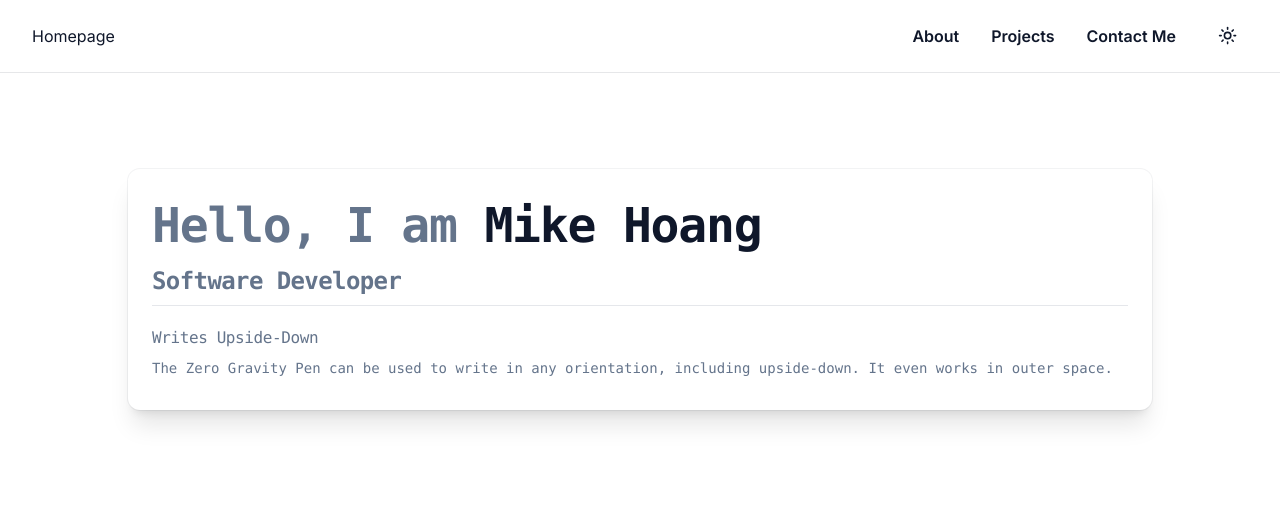
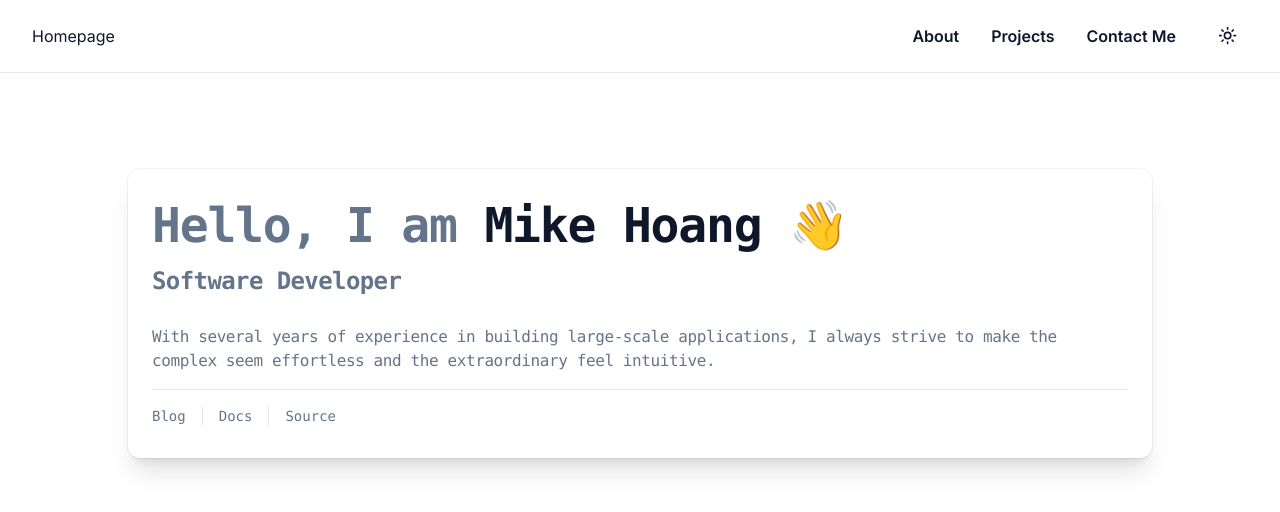
Before and after one commit to mikah13/profile, a Next.js app: page / in a window 1280 px wide. Shown: the top 512 px of the page. Built offline with nearby package versions, Linux system fonts and the light colour scheme.

Commit message:
added separator

```diff
--- a/package.json
+++ b/package.json
@@ -10,6 +10,7 @@
   },
   "dependencies": {
     "@radix-ui/react-dropdown-menu": "^2.0.5",
+    "@radix-ui/react-separator": "^1.0.3",
     "@radix-ui/react-slot": "^1.0.2",
     "@types/node": "20.5.0",
     "@types/react": "18.2.20",
@@ -30,5 +31,8 @@
     "tailwindcss": "3.3.3",
     "tailwindcss-animate": "^1.0.6",
     "typescript": "5.1.6"
+  },
+  "devDependencies": {
+    "@tailwindcss/typography": "^0.5.9"
   }
 }
--- a/src/components/home/IntroCard.tsx
+++ b/src/components/home/IntroCard.tsx
@@ -7,27 +7,35 @@ import {
   CardHeader,
   CardTitle,
 } from "@/components/ui/card";
+import { Separator } from "@/components/ui/separator";
 type Props = {};
 
 const IntroCard = (props: Props) => {
   return (
     <div className="z-10 max-w-5xl w-full items-center justify-between font-mono text-sm lg:flex ">
       <div className="bg-white dark:bg-slate-800 rounded-lg px-6 py-8 ring-1 ring-slate-900/5 shadow-xl w-full">
-        <h1 className="scroll-m-20 text-4xl font-extrabold tracking-tight lg:text-5xl">
+        <h1 className=" prose prose-slate scroll-m-20 text-4xl lg:text-5xl font-extrabold tracking-tight ">
           Hello, I am{" "}
-          <span className="text-slate-900 dark:text-white"> Mike Hoang</span>
+          <span className="text-slate-900 dark:text-white"> Mike Hoang </span>
+          👋
         </h1>
-
-        <h2 className="scroll-m-20 border-b pb-2 text-2xl font-semibold tracking-tight transition-colors first:mt-0 mt-4">
+        <h2 className="scroll-m-20  pb-2 text-2xl font-semibold tracking-tight transition-colors first:mt-0 mt-4">
           Software Developer
         </h2>
-        <h3 className="mt-5 text-base font-medium tracking-tight">
-          Writes Upside-Down
-        </h3>
-        <p className="text-slate-500 dark:text-slate-400 mt-2 text-sm">
-          The Zero Gravity Pen can be used to write in any orientation,
-          including upside-down. It even works in outer space.
+
+        <p className="mt-5 text-base font-medium tracking-tight">
+          With several years of experience in building large-scale applications,
+          I always strive to make the complex seem effortless and the
+          extraordinary feel intuitive.
         </p>
+        <Separator className="my-4 dark:bg-white" />
+        <div className="flex h-5 items-center space-x-4 text-sm">
+          <div>Blog</div>
+          <Separator orientation="vertical" className="dark:bg-white" />
+          <div>Docs</div>
+          <Separator orientation="vertical" className="dark:bg-white"/>
+          <div>Source</div>
+        </div>
       </div>
     </div>
   );
--- /dev/null
+++ b/src/components/ui/separator.tsx
@@ -0,0 +1,31 @@
+"use client"
+
+import * as React from "react"
+import * as SeparatorPrimitive from "@radix-ui/react-separator"
+
+import { cn } from "@/lib/utils"
+
+const Separator = React.forwardRef<
+  React.ElementRef<typeof SeparatorPrimitive.Root>,
+  React.ComponentPropsWithoutRef<typeof SeparatorPrimitive.Root>
+>(
+  (
+    { className, orientation = "horizontal", decorative = true, ...props },
+    ref
+  ) => (
+    <SeparatorPrimitive.Root
+      ref={ref}
+      decorative={decorative}
+      orientation={orientation}
+      className={cn(
+        "shrink-0 bg-border",
+        orientation === "horizontal" ? "h-[1px] w-full" : "h-full w-[1px]",
+        className
+      )}
+      {...props}
+    />
+  )
+)
+Separator.displayName = SeparatorPrimitive.Root.displayName
+
+export { Separator }
```
Also changed, not shown: 1 other file (tests, documents, lock files or other folders).
